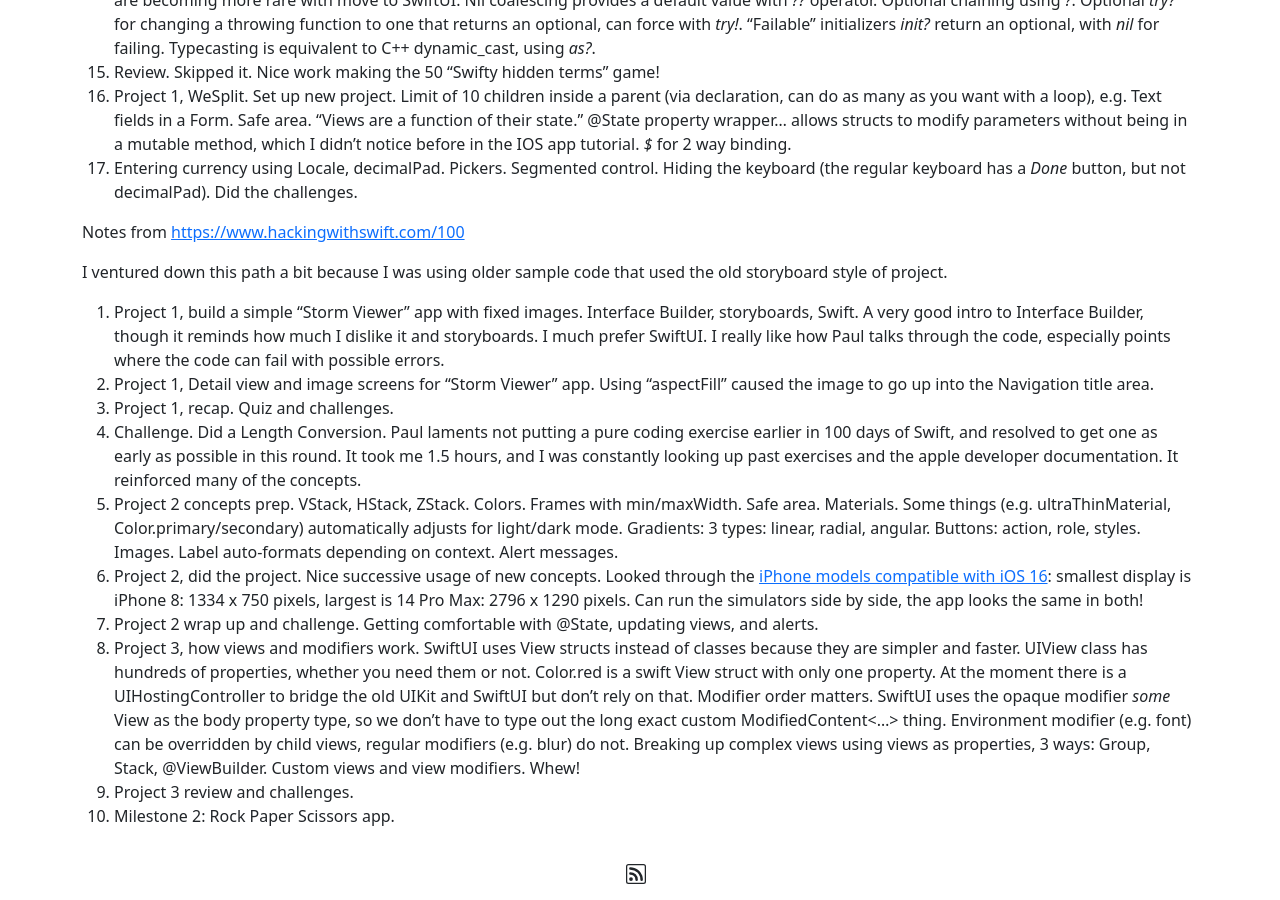
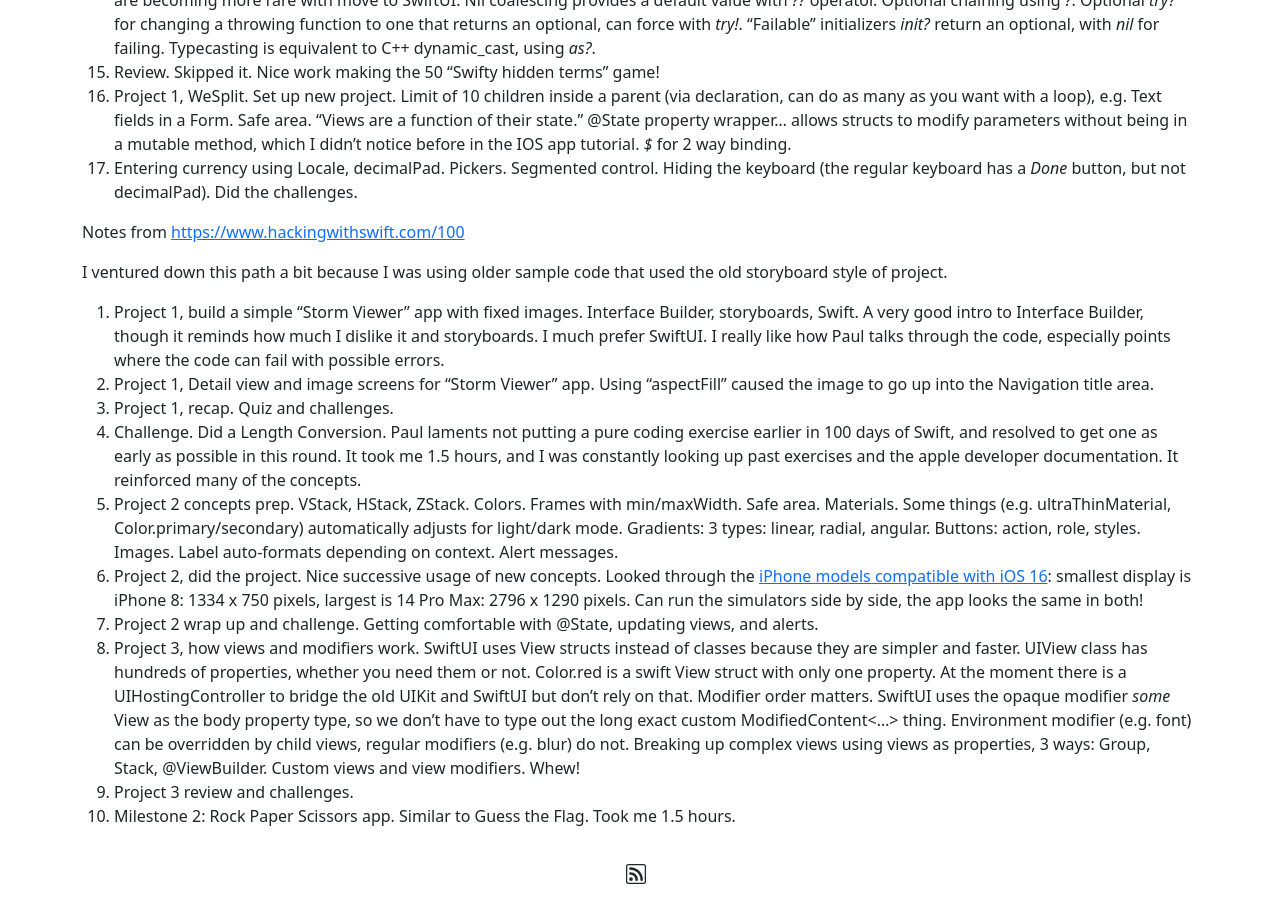
Before and after one commit to matthewdrees/matthewdrees.github.io, a Jekyll site: the page built from _posts/2023-07-07-100-days-of-swiftui.md, in a window 1280 px wide and 900 px high, scrolled down 904 px. Built offline with Jekyll 4.4.1, drawn with Linux system fonts in a browser that asks for light colours.

Commit message:
SwiftUI 100, day 25.

```diff
--- a/_posts/2023-07-07-100-days-of-swiftui.md
+++ b/_posts/2023-07-07-100-days-of-swiftui.md
@@ -41,4 +41,4 @@ I ventured down this path a bit because I was using older sample code that used
 22. Project 2 wrap up and challenge. Getting comfortable with @State, updating views, and alerts.
 23. Project 3, how views and modifiers work. SwiftUI uses View structs instead of classes because they are simpler and faster. UIView class has hundreds of properties, whether you need them or not. Color.red is a swift View struct with only one property. At the moment there is a UIHostingController to bridge the old UIKit and SwiftUI but don't rely on that. Modifier order matters. SwiftUI uses the opaque modifier *some* View as the body property type, so we don't have to type out the long exact custom ModifiedContent<...> thing. Environment modifier (e.g. font) can be overridden by child views, regular modifiers (e.g. blur) do not. Breaking up complex views using views as properties, 3 ways: Group, Stack, @ViewBuilder. Custom views and view modifiers. Whew!
 24. Project 3 review and challenges.
-25. Milestone 2: Rock Paper Scissors app.
+25. Milestone 2: Rock Paper Scissors app. Similar to Guess the Flag. Took me 1.5 hours.
```
